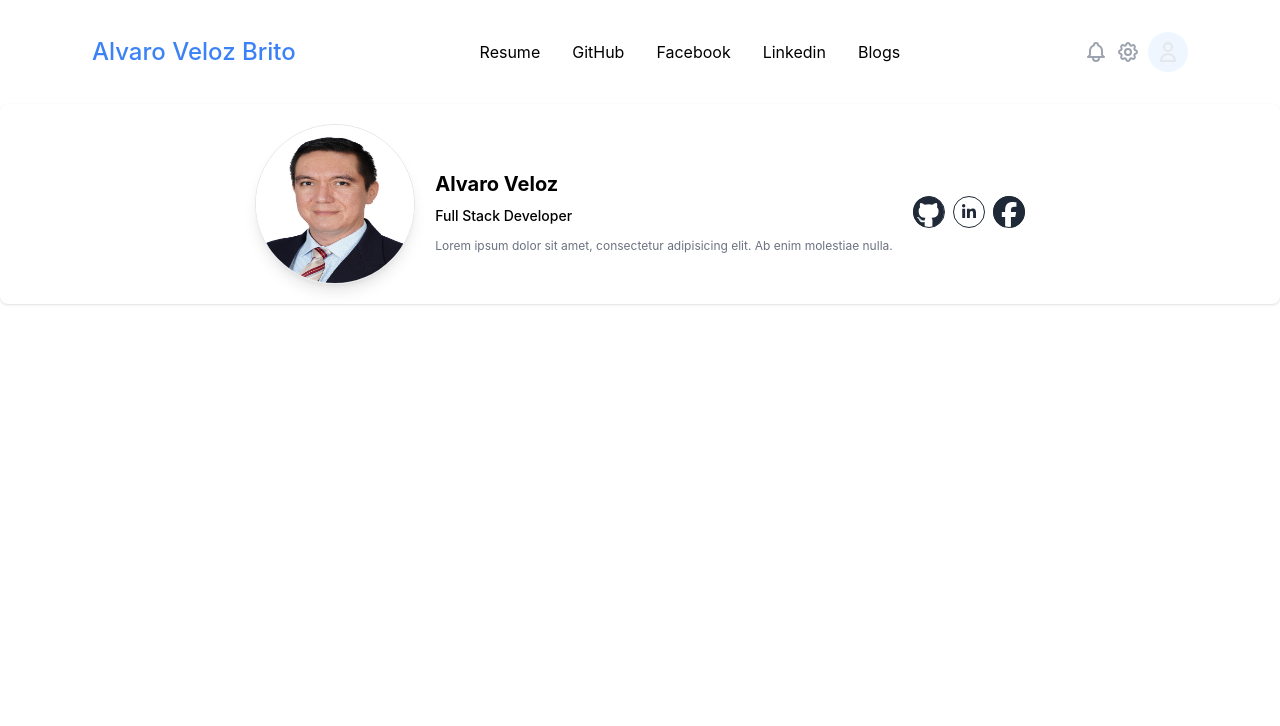
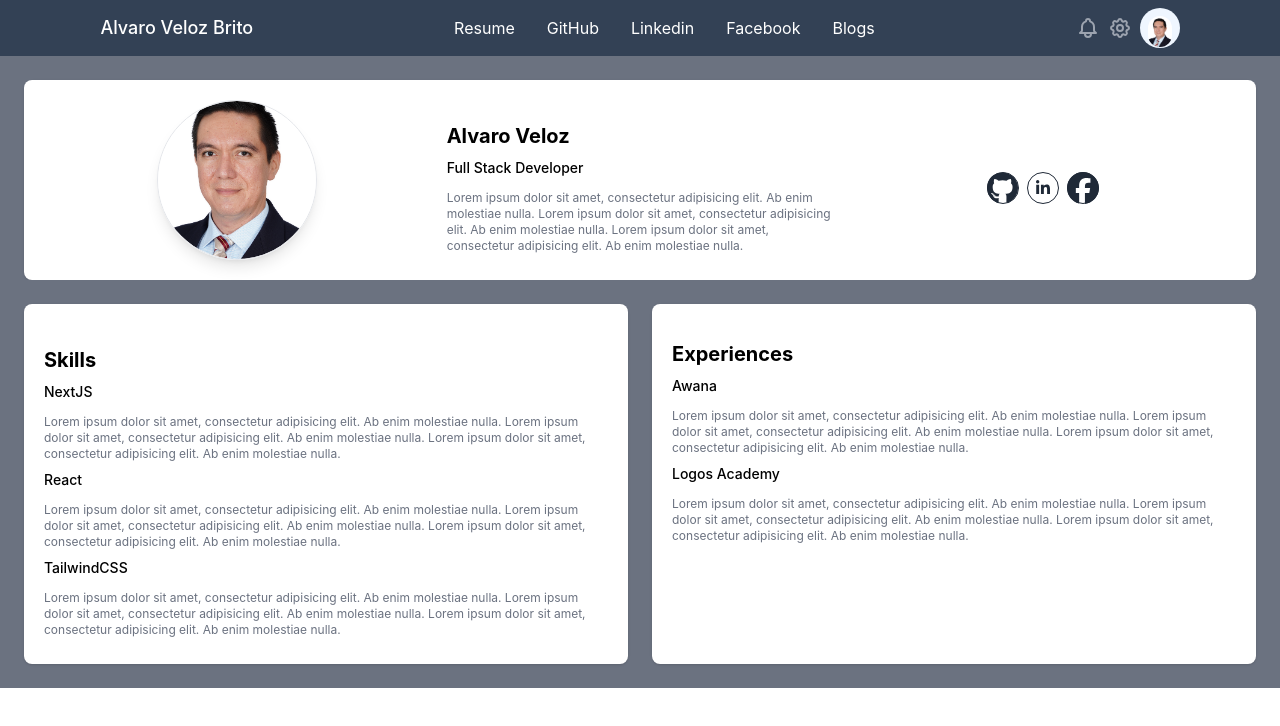
Before and after one commit to alvaroveloz/resume, a Next.js app: page / in a window 1280 px wide. Shown: the top 726 px of the page. Built offline with nearby package versions, Linux system fonts and the light colour scheme.

Commit message:
RESUME Added second section

```diff
--- a/next.config.js
+++ b/next.config.js
@@ -1,6 +1,11 @@
 /** @type {import('next').NextConfig} */
 const nextConfig = {
   reactStrictMode: true,
+  images: {
+    domains: [
+      "media-exp1.licdn.com",
+    ],
+  },
 }
 
 module.exports = nextConfig
--- a/pages/404.js
+++ b/pages/404.js
@@ -1,10 +1,16 @@
+import Link from 'next/link'
 import React from 'react'
 import Layout from '../src/components/Layout'
 
 const custom404 = () => {
   return (
       <Layout>
-          <div className='p-5'>This page does not exist.</div>
+          <div className='p-5'>This page does not exist.
+          Please return to
+          <Link href={"/"}>
+          <a> Home </a>
+          </Link>
+          </div>
       </Layout>
   )
 }
--- /dev/null
+++ b/pages/_document.js
@@ -0,0 +1,13 @@
+import { Html, Head, Main, NextScript } from 'next/document'
+
+export default function Document() {
+  return (
+    <Html>
+      <Head />
+      <body>
+        <Main />
+        <NextScript />
+      </body>
+    </Html>
+  )
+}
--- a/src/components/Header.js
+++ b/src/components/Header.js
@@ -1,45 +1,45 @@
 import React from 'react';
 import Image from 'next/image';
 import profilePic from '../../public/alvaro.jpg';
-import { FontAwesomeIcon } from "@fortawesome/react-fontawesome";
+import { FontAwesomeIcon } from '@fortawesome/react-fontawesome';
 import {
   faFacebook,
   faLinkedinIn,
   faGithub,
-} from "@fortawesome/free-brands-svg-icons";
-
-
-
+} from '@fortawesome/free-brands-svg-icons';
 
 const Header = () => {
-
   return (
-
-    <div className='flex flex-row items-center justify-center bg-white p-5 shadow rounded-lg gap-5'>
-        <FontAwesomeIcon icon="fa-brands fa-facebook-square" />
+    <div className='pt-6 pl-6 pr-6 bg-gray-500 '>
+      <div className='flex items-center justify-center bg-white p-5 shadow rounded-lg gap-4'>
+        <div className='w-1/3 flex justify-center'>
           <div className='inline-flex shadow-lg border border-gray-200 rounded-full overflow-hidden h-40 w-40'>
-        {/* <img src="https://images.unsplash.com/photo-1494790108377-be9c29b29330?ixlib=rb-1.2.1&ixid=eyJhcHBfaWQiOjEyMDd9&auto=format&fit=facearea&w=128&h=128&q=60&facepad=2"
-						 alt=""
-						 className="h-full w-full"> */}
-        <Image src={profilePic} alt="Image of Alvaro Veloz" />
+            <Image
+              className=' object-cover h-32 w-32 rounded-full'
+              src={profilePic}
+              alt='Image of Alvaro Veloz'
+            />
           </div>
-      <div>
+        </div>
+        <div className='w-1/3  flex flex-col justify-start'>
           <h2 className='mt-4 font-bold text-xl'>Alvaro Veloz</h2>
           <h6 className='mt-2 text-sm font-medium'>Full Stack Developer</h6>
 
-        <p className='text-xs text-gray-500 text-center mt-3'>
+          <p className='justify-start text-xs text-gray-500 mt-3'>
             Lorem ipsum dolor sit amet, consectetur adipisicing elit. Ab enim
+            molestiae nulla. Lorem ipsum dolor sit amet, consectetur adipisicing elit. Ab enim
+            molestiae nulla. Lorem ipsum dolor sit amet, consectetur adipisicing elit. Ab enim
             molestiae nulla.
           </p>
         </div>
-      <div>
-        <ul className='flex flex-row mt-4 space-x-2'>
+        <div className='w-1/3 ' >
+          <ul className='flex flex-row justify-center mt-4 space-x-2'>
             <li>
               <a
                 href=''
                 className='flex items-center justify-center h-8 w-8 border rounded-full text-gray-800 border-gray-800'
               >
-               <FontAwesomeIcon icon={faGithub} size={'2x'}/>
+                <FontAwesomeIcon icon={faGithub} size={'2x'} />
               </a>
             </li>
             <li>
@@ -47,7 +47,7 @@ const Header = () => {
                 href=''
                 className='flex items-center justify-center h-8 w-8 border rounded-full text-gray-800 border-gray-800'
               >
-               <FontAwesomeIcon icon={faLinkedinIn} size={'1x'}/>
+                <FontAwesomeIcon icon={faLinkedinIn} size={'1x'} />
               </a>
             </li>
             <li>
@@ -55,15 +55,13 @@ const Header = () => {
                 href=''
                 className='flex items-center justify-center h-8 w-8 border rounded-full text-gray-800 border-gray-800'
               >
-              <FontAwesomeIcon icon={faFacebook} size={'2x'}/>
-
-
+                <FontAwesomeIcon icon={faFacebook} size={'2x'} />
               </a>
             </li>
           </ul>
         </div>
       </div>
-
+    </div>
   );
 };
 
--- a/src/components/Layout.js
+++ b/src/components/Layout.js
@@ -1,13 +1,20 @@
 import React from 'react';
 import Header from './Header';
+import Head from 'next/head'
 import NavBar from './NavBar';
+import SecondSection from './SecondSection';
 
 const Layout = ({ children }) => {
   return (
     <>
+    <Head>
+      <title>Resume</title>
+      <meta name="description" content='Alvaro Veloz Brito Fullstack Developer' />
+    </Head>
       <NavBar />
       <main className='container mx-auto'>
         <Header />
+        <SecondSection />
         {children}
       </main>
     </>
--- a/src/components/NavBar.js
+++ b/src/components/NavBar.js
@@ -1,27 +1,29 @@
 import React from 'react';
 import Image from 'next/image';
+import profilePic from '../../public/alvaro.jpg';
 import Link from 'next/link';
 
 const NavBar = ({ children }) => {
   return (
     <div>
-      <nav className='container flex justify-around py-8 mx-auto bg-white'>
+      <nav className='container flex justify-around py-2 mx-auto bg-slate-700'>
         <div className='flex items-center'>
-          <h3 className='text-2xl font-medium text-blue-500'>Alvaro Veloz Brito</h3>
+          <h4 className='text-lg font-medium text-white'>Alvaro Veloz Brito</h4>
         </div>
         {/* <!-- left header section --> */}
-        <div className='items-center hidden space-x-8 lg:flex'>
+        <div className='items-center hidden space-x-8 lg:flex text-white'>
           <Link href='/'>
             <a>Resume</a>
           </Link>
           <Link href='/github'>
             <a>GitHub</a>
           </Link>
+
+          <Link href='/linkedin'>
+            <a>Linkedin</a>
+          </Link>
           <Link href='/facebook'>
             <a>Facebook</a>
-          </Link>
-          <Link href='/linkedin'>
-            <a>Linkedin</a>
           </Link>
           <Link href='/blogs'>
             <a>Blogs</a>
@@ -67,21 +69,12 @@ const NavBar = ({ children }) => {
               />
             </svg>
           </a>
-          <a href='#' className='p-2 rounded-full bg-blue-50'>
-            <svg
-              xmlns='http://www.w3.org/2000/svg'
-              className='w-6 h-6 text-gray-200'
-              fill='none'
-              viewBox='0 0 24 24'
-              stroke='currentColor'
-            >
-              <path
-                strokeLinecap='round'
-                strokeLinejoin='round'
-                strokeWidth='2'
-                d='M16 7a4 4 0 11-8 0 4 4 0 018 0zM12 14a7 7 0 00-7 7h14a7 7 0 00-7-7z'
-              />
-            </svg>
+          <a href='#' className='p-2 rounded-full bg-blue-50 w-10 h-10'>
+            <Image
+              className='rounded-full'
+              src={profilePic}
+              alt='Image of Alvaro Veloz'
+            />
           </a>
         </div>
       </nav>
--- /dev/null
+++ b/src/components/SecondSection.js
@@ -0,0 +1,62 @@
+import React from 'react';
+
+const SecondSection = () => {
+  return (
+    <div className='bg-gray-500 flex flex-row'>
+      <div className='pl-6 pt-6 pb-6 pr-3 bg-gray-500 flex flex-row'>
+        <div className='flex items-center justify-center bg-white p-5 shadow rounded-lg gap-4'>
+          <div className='w-full flex flex-col justify-start'>
+            <h2 className='mt-4 font-bold text-xl'>Skills</h2>
+            <h6 className='mt-2 text-sm font-medium'>NextJS</h6>
+            <p className='justify-start text-xs text-gray-500 mt-3'>
+              Lorem ipsum dolor sit amet, consectetur adipisicing elit. Ab enim
+              molestiae nulla. Lorem ipsum dolor sit amet, consectetur
+              adipisicing elit. Ab enim molestiae nulla. Lorem ipsum dolor sit
+              amet, consectetur adipisicing elit. Ab enim molestiae nulla.
+            </p>
+            <h6 className='mt-2 text-sm font-medium'>React</h6>
+            <p className='justify-start text-xs text-gray-500 mt-3'>
+              Lorem ipsum dolor sit amet, consectetur adipisicing elit. Ab enim
+              molestiae nulla. Lorem ipsum dolor sit amet, consectetur
+              adipisicing elit. Ab enim molestiae nulla. Lorem ipsum dolor sit
+              amet, consectetur adipisicing elit. Ab enim molestiae nulla.
+            </p>
+            <h6 className='mt-2 text-sm font-medium'>TailwindCSS</h6>
+            <p className='justify-start text-xs text-gray-500 mt-3'>
+              Lorem ipsum dolor sit amet, consectetur adipisicing elit. Ab enim
+              molestiae nulla. Lorem ipsum dolor sit amet, consectetur
+              adipisicing elit. Ab enim molestiae nulla. Lorem ipsum dolor sit
+              amet, consectetur adipisicing elit. Ab enim molestiae nulla.
+            </p>
+          </div>
+        </div>
+      </div>
+      <div className='pl-3 pt-6 pb-6 pr-6 bg-gray-500 flex flex-col'>
+      <div className='flex items-center justify-center bg-white p-5 shadow rounded-lg gap-4'>
+        <div className='w-full flex flex-col justify-start h-80'>
+          <h2 className='mt-4 font-bold text-xl'>Experiences</h2>
+          <h6 className='mt-2 text-sm font-medium'>Awana</h6>
+
+          <p className='justify-start text-xs text-gray-500 mt-3'>
+            Lorem ipsum dolor sit amet, consectetur adipisicing elit. Ab enim
+            molestiae nulla. Lorem ipsum dolor sit amet, consectetur adipisicing
+            elit. Ab enim molestiae nulla. Lorem ipsum dolor sit amet,
+            consectetur adipisicing elit. Ab enim molestiae nulla.
+          </p>
+
+          <h6 className='mt-2 text-sm font-medium'>Logos Academy</h6>
+
+          <p className='justify-start text-xs text-gray-500 mt-3'>
+            Lorem ipsum dolor sit amet, consectetur adipisicing elit. Ab enim
+            molestiae nulla. Lorem ipsum dolor sit amet, consectetur adipisicing
+            elit. Ab enim molestiae nulla. Lorem ipsum dolor sit amet,
+            consectetur adipisicing elit. Ab enim molestiae nulla.
+          </p>
+        </div>
+      </div>
+      </div>
+    </div>
+  );
+};
+
+export default SecondSection;
```
Lines whose indentation alone changed are shown as unchanged.
